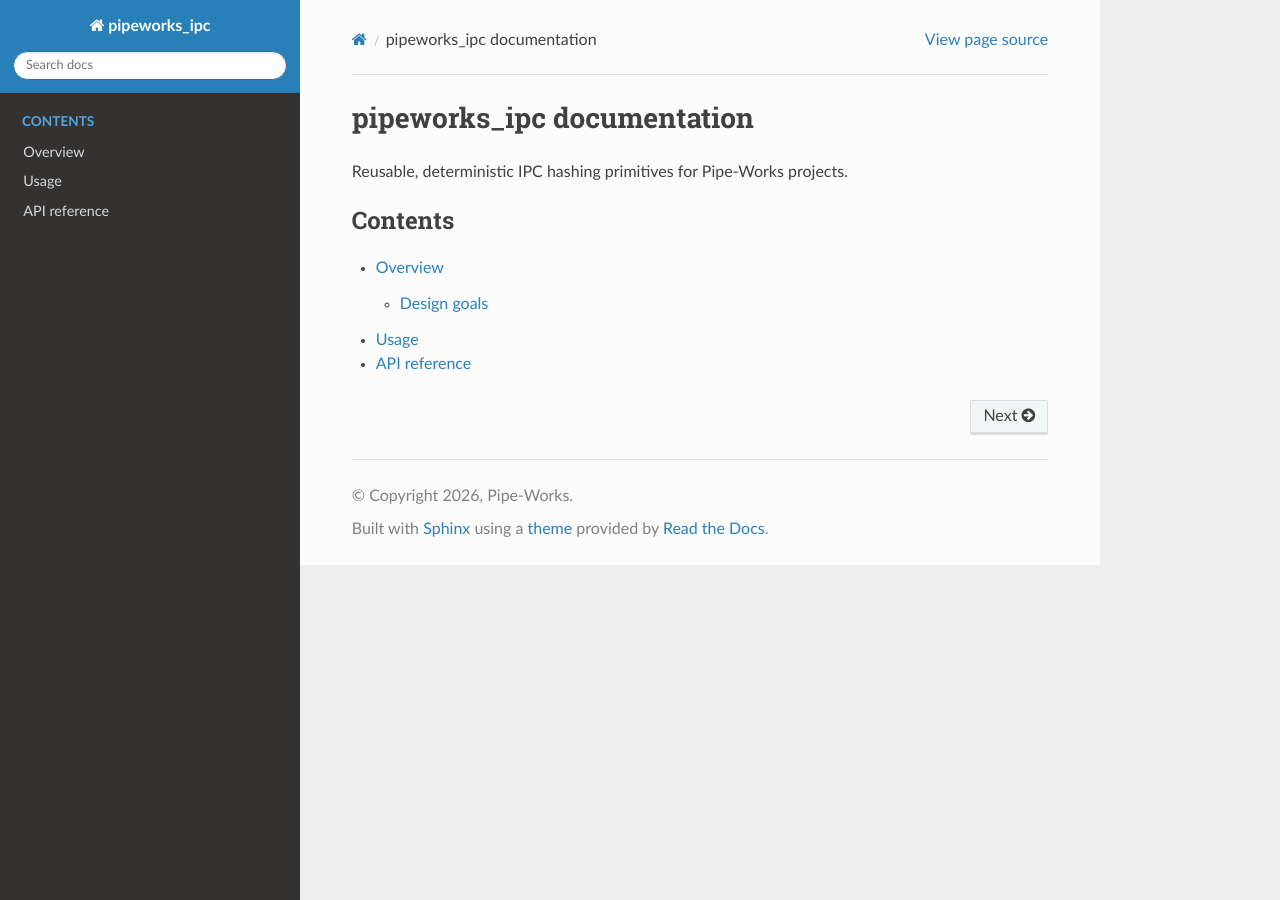
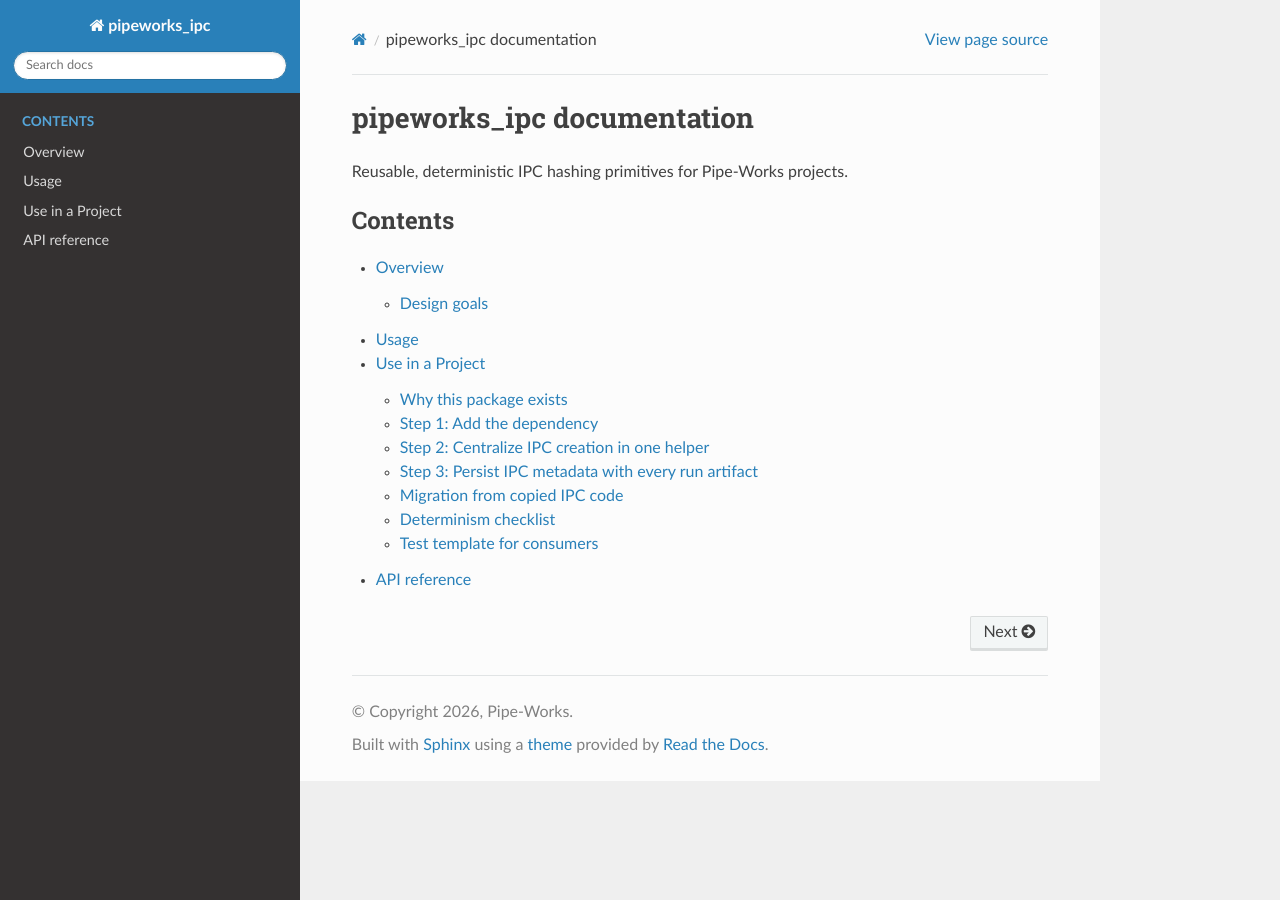
Before and after one commit to pipe-works/pipeworks_ipc, a Sphinx documentation site: the page built from docs/source/index.rst, in a window 1280 px wide. Built offline with Sphinx 7.4.7 and the Read the Docs theme 3.1.0, drawn with Linux system fonts in a browser that asks for light colours; some of the changed lines change nothing that is shown.

Commit message:
docs: add project integration guide for consumers (#6)

```diff
--- a/docs/source/index.rst
+++ b/docs/source/index.rst
@@ -9,4 +9,5 @@
 
    overview
    usage
+   project_integration
    api
--- /dev/null
+++ b/docs/source/project_integration.rst
@@ -0,0 +1,156 @@
+Use in a Project
+================
+
+This page describes a practical pattern for adopting ``pipeworks_ipc`` in a consumer
+project (for example, ``pipeworks_name_generation``) so you can stop duplicating IPC
+hashing code across repositories.
+
+Why this package exists
+-----------------------
+
+``pipeworks_ipc`` centralizes deterministic IPC hashing semantics so one implementation
+is shared everywhere:
+
+- no re-implementation drift between projects
+- stable and reproducible IPC values for equivalent inputs
+- easier testing and auditing of provenance metadata
+
+The first release intentionally preserves Axis Descriptor Lab IPC behavior.
+
+Step 1: Add the dependency
+--------------------------
+
+For local development (editable install):
+
+.. code-block:: bash
+
+   pip install -e /path/to/pipeworks_ipc
+
+For a normal project dependency in ``pyproject.toml``:
+
+.. code-block:: toml
+
+   [project]
+   dependencies = [
+     "pipeworks-ipc>=0.1.0",
+   ]
+
+Step 2: Centralize IPC creation in one helper
+---------------------------------------------
+
+Create one project-local module (for example ``your_project/provenance.py``) and call
+the package functions there. Do not spread direct hash calls across unrelated modules.
+
+.. code-block:: python
+
+   from __future__ import annotations
+
+   from typing import Any
+
+   from pipeworks_ipc.hashing import (
+       compute_ipc_id,
+       compute_output_hash,
+       compute_payload_hash,
+       compute_system_prompt_hash,
+   )
+
+
+   def build_ipc_metadata(
+       *,
+       payload: dict[str, Any],
+       system_prompt: str,
+       output_text: str,
+       model: str,
+       temperature: float,
+       max_tokens: int,
+       seed: int,
+   ) -> dict[str, str]:
+       input_hash = compute_payload_hash(payload)
+       system_prompt_hash = compute_system_prompt_hash(system_prompt)
+       output_hash = compute_output_hash(output_text)
+       ipc_id = compute_ipc_id(
+           input_hash=input_hash,
+           system_prompt_hash=system_prompt_hash,
+           model=model,
+           temperature=temperature,
+           max_tokens=max_tokens,
+           seed=seed,
+       )
+       return {
+           "ipc_id": ipc_id,
+           "input_hash": input_hash,
+           "system_prompt_hash": system_prompt_hash,
+           "output_hash": output_hash,
+       }
+
+Step 3: Persist IPC metadata with every run artifact
+----------------------------------------------------
+
+Write IPC values into your run manifest (or equivalent metadata file) at the same time
+you write generated outputs.
+
+Example JSON fragment:
+
+.. code-block:: json
+
+   {
+     "run_id": "20260222_113000",
+     "model": "gemma2:2b",
+     "seed": 42,
+     "ipc": {
+       "ipc_id": "e9b9...",
+       "input_hash": "5b19...",
+       "system_prompt_hash": "2a03...",
+       "output_hash": "d8fe..."
+     }
+   }
+
+Migration from copied IPC code
+------------------------------
+
+If your project currently duplicates Axis-style hashing code:
+
+1. Remove the duplicated normalization/hash helpers from the consumer project.
+2. Keep your payload construction logic unchanged.
+3. Replace local hash calls with ``pipeworks_ipc.hashing`` calls in one integration
+   helper.
+4. Re-run deterministic tests on fixed fixtures and compare expected IPC IDs.
+
+Determinism checklist
+---------------------
+
+- keep payload keys and value types stable for equivalent runs
+- pass explicit ``seed`` values (do not rely on implicit randomness)
+- persist model and generation parameters used in ``compute_ipc_id``
+- avoid mutating payload objects after hash computation
+
+Test template for consumers
+---------------------------
+
+Add at least one integration test in the consumer project:
+
+.. code-block:: python
+
+   def test_ipc_is_deterministic_for_fixed_inputs() -> None:
+       metadata_a = build_ipc_metadata(
+           payload={"world_id": "pipeworks", "seed": 42, "policy_hash": "abc", "axes": {}},
+           system_prompt="You are ornamental.",
+           output_text="A weathered figure stands.",
+           model="gemma2:2b",
+           temperature=0.2,
+           max_tokens=120,
+           seed=42,
+       )
+       metadata_b = build_ipc_metadata(
+           payload={"world_id": "pipeworks", "seed": 42, "policy_hash": "abc", "axes": {}},
+           system_prompt="You are ornamental.",
+           output_text="A weathered figure stands.",
+           model="gemma2:2b",
+           temperature=0.2,
+           max_tokens=120,
+           seed=42,
+       )
+       assert metadata_a["ipc_id"] == metadata_b["ipc_id"]
+
+This gives you a reusable, testable provenance layer without re-coding IPC internals in
+every repository.
--- a/docs/source/usage.rst
+++ b/docs/source/usage.rst
@@ -1,5 +1,8 @@
 Usage
 =====
+
+For a full consumer integration guide (including migration from copied hashing code and
+manifest persistence), see :doc:`project_integration`.
 
 Install for development:
 
```
